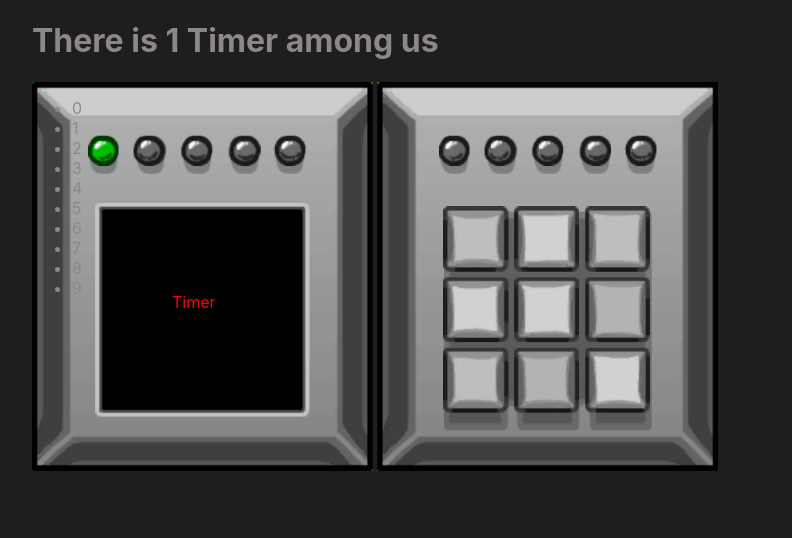
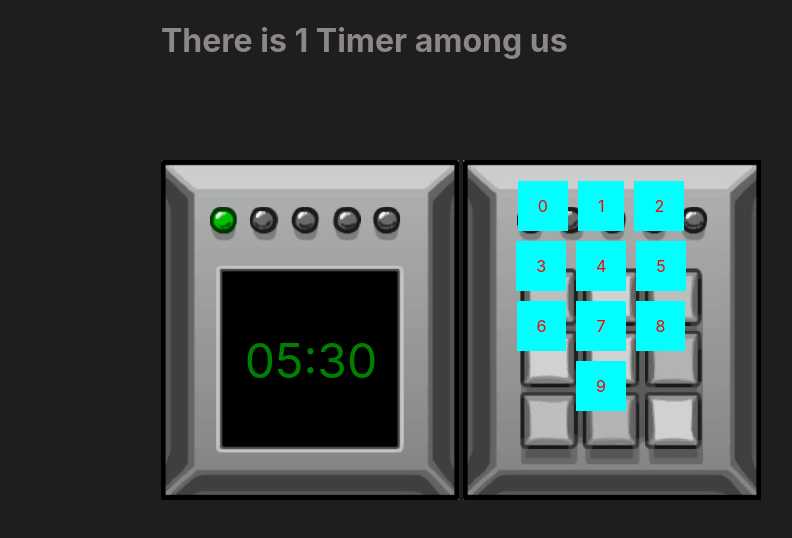
Before and after one commit to leandrofcr/among-us-timer, a React (Create React App) app: page / in a window 1280 px wide. Shown: the top 538 px of the page, without its empty margins (179-971 px from the left). Built offline with nearby package versions, Linux system fonts and the light colour scheme.

Commit message:
positions the elements in the container

```diff
--- a/src/App.css
+++ b/src/App.css
@@ -1,67 +1,45 @@
-/* .App {
-  text-align: center;
-}
-
-.App-logo {
-  height: 40vmin;
-  pointer-events: none;
-}
-
-@media (prefers-reduced-motion: no-preference) {
-  .App-logo {
-    animation: App-logo-spin infinite 20s linear;
-  }
-}
-
-.App-header {
-  background-color: #282c34;
-  min-height: 100vh;
-  display: flex;
-  flex-direction: column;
-  align-items: center;
-  justify-content: center;
-  font-size: calc(10px + 2vmin);
-  color: white;
-}
-
-.App-link {
-  color: #61dafb;
-}
-
-@keyframes App-logo-spin {
-  from {
-    transform: rotate(0deg);
-  }
-  to {
-    transform: rotate(360deg);
-  }
-} */
-
 body {
   background-color: #1f1e1e;
   color: rgb(141, 135, 135);
   display: flex;
   justify-content: center;
+  box-sizing: border-box;
 }
+
+.main-container {
+  margin-top: 100px;
+  display: flex;
+  background-image: url('./images/timer.png');
+  background-size: contain;
+  background-repeat: no-repeat;
+  width: 100%;
+}
+
+.timer-container, .dialPad-container {
+  width: 300px;
+  height: 400px;
+}
+
+.dialPad-container ul{
+  display: flex;
+  flex-flow: row wrap;
+  width: 200px;
+  justify-content: center;
+}
+
+.dialPad-container li {
+  list-style-type: none;
+  color: red;
+  background-color: cyan;
+  margin:5px;
+  padding: 15px 20px;
+}
+
 
 .timer-container {
   display: flex;
-  /* background-image: url('./images/timer.png'); */
+  justify-content: center;
+  align-items: center;
+  color: green;
+  font-size: 3em;
 }
-
-.timer-background {
-  width: 80%;
-  position: relative;
-  z-index: 0;
-}
-
-.timer {
-  position: absolute;
-  color: red;
-  margin-top: 210px;
-  margin-left: 140px;
-}
-
-.dial-pad {
-  position: absolute;
-}
--- a/src/App.jsx
+++ b/src/App.jsx
@@ -2,18 +2,24 @@ import React, { Component } from 'react';
 import './App.css';
 import DialPad from './components/DialPad';
 import Header from './components/Header';
-import timer from './images/timer.png';
+// import timer from './images/timer.png';
+// <img src={ timer } alt="timer background" className="timer-background" />
 
 class App extends Component {
   render() {
     return (
       <div className="App">
         <Header />
-        <div className="timer-container">
-          <img src={ timer } alt="timer background" className="timer-background" />
-          <div className="timer">Timer</div>
+        <div className="main-container">
+          <div className="timer-container">
+            <span className="timer">
+              05:30
+            </span>
+          </div>
+          <div className="dialPad-container">
+            <DialPad />
+          </div>
 
-          <DialPad />
         </div>
 
       </div>
```
